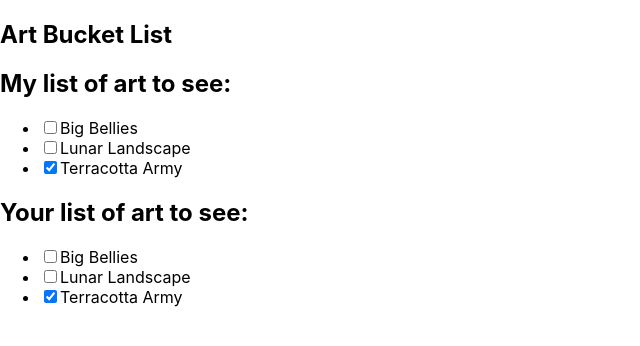
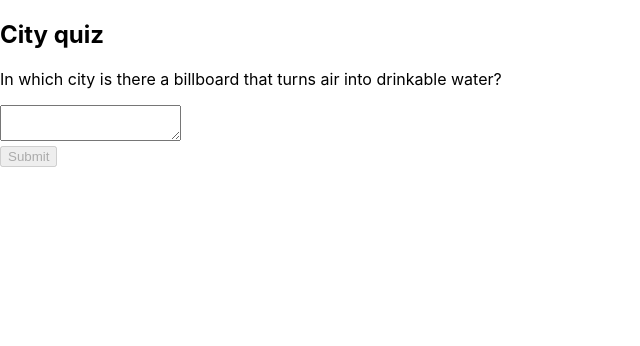
Before and after one commit to ththory/react-study, a React (Create React App) app: page / in a window 1280 px wide. Shown: the top 346 px of the page, without its empty margins (0-640 px from the left). Built offline with nearby package versions, Linux system fonts and the light colour scheme.

Commit message:
Add: reacting-to-input-with-state

```diff
--- a/src/App.js
+++ b/src/App.js
@@ -1,10 +1,11 @@
 import "./App.css";
+import Form from "./reacting-to-input-with-state/Form";
 import BucketList from "./updating-arrays-in-state/BucketList";
 import List from "./updating-arrays-in-state/List";
 function App() {
     return (
         <section>
-            <BucketList></BucketList>
+            <Form></Form>
         </section>
     );
 }
--- /dev/null
+++ b/src/reacting-to-input-with-state/Form.js
@@ -0,0 +1,64 @@
+import { useState } from "react";
+
+export default function Form() {
+    const [answer, setAnswer] = useState("");
+    const [error, setError] = useState(null);
+    const [status, setStatus] = useState("typing");
+
+    if (status === "success") {
+        return <h1>That's right!</h1>;
+    }
+
+    async function handleSubmit(e) {
+        e.preventDefault();
+        setStatus("submitting");
+        try {
+            await submitForm(answer);
+            setStatus("success");
+        } catch (err) {
+            setStatus("typing");
+            setError(err);
+        }
+    }
+
+    function handleTextareaChange(e) {
+        setAnswer(e.target.value);
+    }
+
+    return (
+        <>
+            <h2>City quiz</h2>
+            <p>
+                In which city is there a billboard that turns air into drinkable
+                water?
+            </p>
+            <form onSubmit={handleSubmit}>
+                <textarea
+                    value={answer}
+                    onChange={handleTextareaChange}
+                    disabled={status === "submitting"}
+                />
+                <br />
+                <button
+                    disabled={answer.length === 0 || status === "submitting"}
+                >
+                    Submit
+                </button>
+                {error !== null && <p className="Error">{error.message}</p>}
+            </form>
+        </>
+    );
+}
+
+function submitForm(answer) {
+    return new Promise((resolve, reject) => {
+        setTimeout(() => {
+            let shouldError = answer.toLowerCase() !== "lima";
+            if (shouldError) {
+                reject(new Error("Good guess but a wrong answer. Try again!"));
+            } else {
+                resolve();
+            }
+        }, 1500);
+    });
+}
```
Also changed, not shown: src/reacting-to-input-with-state/memo.md (added, +10 -0 lines).
